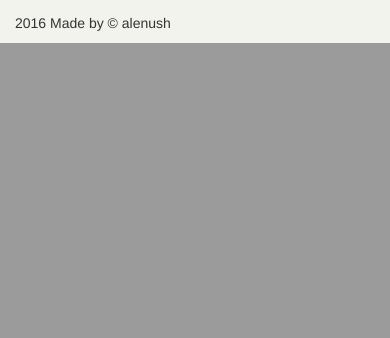
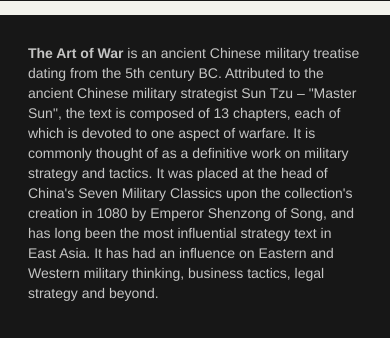
Before and after one commit to Alenush/Suntzu_Art-of-War, a Django app: template mysite/templates/main_page.html in a window 390 px wide. Shown: the part 880-1218 px from the top of the page. Before the commit the page ends 923 px from the top, so only its background shows below. Run offline with Django 3.2, Linux system fonts and the light colour scheme; the template is opened without the code that fills it, so the values that code supplies are empty; some libraries are stand-ins or nearby versions.

Commit message:
Made pop up and first page look good.

```diff
--- a/mysite/suntzu_artofwar/static/suntzu_artofwar/css/styles.css
+++ b/mysite/suntzu_artofwar/static/suntzu_artofwar/css/styles.css
@@ -83,13 +83,25 @@ a:hover{
     background-image:url('../images/class.jpeg');
     background-size: cover;
     margin: 0, auto;
-    padding: 5em;
+    padding: 6em;
     border: 1px solid black;
     text-align: center;
     color: black;
     font-weight: 900;
 }
 
+.info_content{
+    background-color: black;
+    opacity: 0.9;
+    color:silver;
+    background-size: 100%;
+    margin-bottom: 1em;
+}
+
+.info_inside{
+    text-align:left;
+    padding: 2em;
+}
 
 .chapter{
     text-align: center;
--- a/mysite/suntzu_artofwar/static/suntzu_artofwar/js/main.js
+++ b/mysite/suntzu_artofwar/static/suntzu_artofwar/js/main.js
@@ -46,8 +46,20 @@ $('label').click(function() {
 
 /* Translation of sub-chapters. Popup */
 
+/*function showPopup(chapter) {
+    $('#'+chapter).css('display','block');
+}*/
+
 function showPopup(chapter) {
-    $('#'+chapter).css('display','block');
+console.log(chapter);
+$('#sub-translation_'+chapter).css('display', 'block');
+$('#overlay_'+chapter).css('display', 'block');
+
+$('.close').click(function() {
+    $('#sub-translation_'+chapter).css('display', 'none');
+    $('#overlay_'+chapter).css('display', 'none');
+});
+
 }
 
 var all_trans = $("[id*=sub-translation");
@@ -72,10 +84,11 @@ function check_chapter(chapter) {
 $("[id*=subchapter]").click(function(){
     var my_array = this.id.split('_')
     var chapter = my_array[my_array.length - 1];
+    console.log(chapter);
     var translate_sub = check_chapter(chapter);
-    showPopup(translate_sub);
+    var ask_for = translate_sub.split('_')
+    var my_chapter = ask_for[ask_for.length - 1]
+    showPopup(my_chapter);
     });
 
-
-
 });
--- a/mysite/templates/index.html
+++ b/mysite/templates/index.html
@@ -38,8 +38,8 @@
     {% block footer %}
       <footer class="container">
         <div class="container footer">
-          <div class="row">
-            <p>2016 Made by &copy; alenush </p>
+          <div class="row"  style="border-top:2px solid grey;">
+            <p style="text-align:center">2016 Made by &copy; alenush </p>
           </div>
         </div>
       </footer>
--- a/mysite/templates/main_page.html
+++ b/mysite/templates/main_page.html
@@ -7,7 +7,7 @@
     <div class="main_chapters">
 
         <div class="col-md-12 chapter_element">
-            CONTENT
+            <p>CONTENT</p>
         </div>
 
         <div class="col-md-4 col-lg-4 chapter_element">
@@ -24,16 +24,54 @@
 
 </div>
 
-    <div class="container-fluid" style="padding-bottom:3em">
-        <div class="col-md-4 extra_info1">
-        <p><a href="#">Sun Tzu</a></p>
+    <div class="container-fluid" style="padding-bottom:1em">
+
+        <div class="row info_content">
+            <div class="col-md-4 extra_info1">
+            <h4>Sun Tzu</h4>
+            </div>
+            <div class="col-md-8 info_inside">
+                <p><b>Sun Tzu</b> (or Sun Zi) was a Chinese general, military strategist,
+                    and philosopher who lived in the Spring and Autumn period of ancient China.
+                    Sun Tzu is traditionally credited as the author of The Art of War,
+                    a widely influential work of military strategy that has affected
+                    both Western and Eastern philosophy.
+                    Aside from his legacy as the author of The Art of War,
+                    Sun Tzu is revered in Chinese and Asian culture as a legendary historical figure.
+                    His birth name was Sun Wu, and he was known outside of his family by his
+                    courtesy name Changqing. The name Sun Tzu by which he is best known in
+                    the West is an honorific which means "Master Sun".</p>
         </div>
-        <div class="col-md-4 extra_info2">
-        <p><a href="#">About the book</a></p>
         </div>
-        <div class="col-md-4 extra_info3">
-        <p><a href="#">Contacts</a></p>
+
+        <div class="row info_content">
+            <div class="col-md-8 info_inside">
+                <p><b>The Art of War</b> is an ancient Chinese military treatise dating from the 5th century BC.
+                    Attributed to the ancient Chinese military strategist Sun Tzu – "Master Sun",
+                    the text is composed of 13 chapters, each of which is devoted to one aspect of warfare.
+                    It is commonly thought of as a definitive work on military strategy and tactics.
+                    It was placed at the head of China's Seven Military Classics upon the collection's
+                    creation in 1080 by Emperor Shenzong of Song, and has long been the most influential
+                    strategy text in East Asia. It has had an influence on Eastern and Western
+                    military thinking, business tactics, legal strategy and beyond.</p>
+            </div>
+            <div class="col-md-4 extra_info2">
+                <h4>About the book</h4>
+            </div>
         </div>
+        <div class="row info_content">
+            <div class="col-md-4 extra_info3">
+            <h4>Contacts</h4>
+            </div>
+            <div class="col-md-8 info_inside" >
+                <p>This site is is dedicated to Sun Tzu Art of war.</p>
+                <p>It is made within the digital humanities project of Higher School of Economics.</p>
+                <p>The author of this project is Alena Fenogenova</p>
+                <p>If you have any questions, please, write me on email:</p>
+                <p>alenush93@gmail.com</p>
+            </div>
+        </div>
+
     </div>
 
 {% endblock %}
```
Also changed, not shown: other parts of mysite/suntzu_artofwar/static/suntzu_artofwar/css/styles.css (+69 -5 lines), mysite/templates/book.html (+19 -1 lines), mysite/templates/chapter.html (+11 -6 lines).
